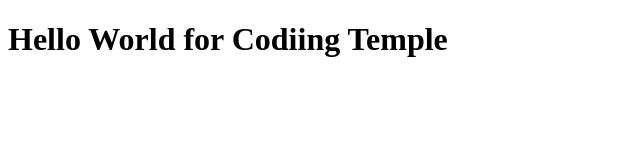
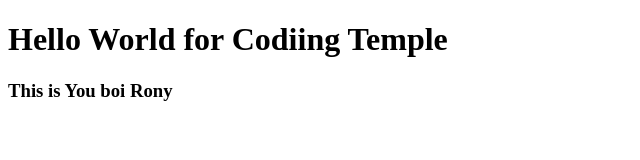
Before and after one commit to btalley07/group_project_rangers_63, a plain HTML site: page index.html in a window 1280 px wide. Shown: the whole page, without its empty margins (0-640 px from the left). Drawn offline with Linux system fonts and the light colour scheme.

Commit message:
adding my h3 to this file

```diff
--- a/index.html
+++ b/index.html
@@ -1,5 +1,6 @@
 <!DOCTYPE html>
 <html lang="en">
+
 <head>
     <meta charset="UTF-8">
     <meta http-equiv="X-UA-Compatible" content="IE=edge">
@@ -7,7 +8,11 @@
     <title>Test Collab</title>
     <link rel="stylesheet" href="main.css">
 </head>
+
 <body>
     <h1>Hello World for Codiing Temple</h1>
+
+    <h3> This is You boi Rony</h3>
 </body>
+
 </html>
```
